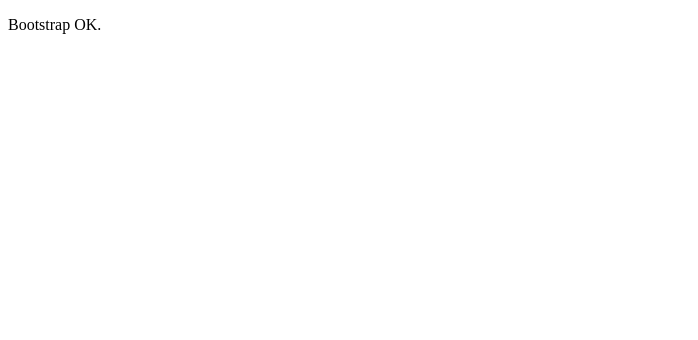
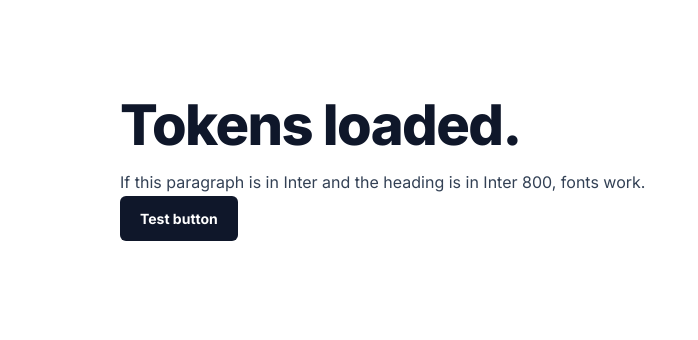
Before and after one commit to semiagenticRob/stock-up-dinners, an Astro site in the folder web/: page / in a window 1280 px wide. Shown: the whole page, without its empty margins (0-698 px from the left). Built offline with nearby package versions, Linux system fonts and the light colour scheme; Astro itself is replaced by a stand-in of ours.

Commit message:
feat(web): add design tokens and global styles
Co-Authored-By: Claude Sonnet 4.6 <noreply@anthropic.com>

```diff
--- a/web/src/pages/index.astro
+++ b/web/src/pages/index.astro
@@ -1,4 +1,5 @@
 ---
+import '@/styles/global.css';
 ---
 <!doctype html>
 <html lang="en">
@@ -7,6 +8,10 @@
     <title>Stock Up Dinners</title>
   </head>
   <body>
-    <p>Bootstrap OK.</p>
+    <div class="container section">
+      <h1>Tokens loaded.</h1>
+      <p class="lede">If this paragraph is in Inter and the heading is in Inter 800, fonts work.</p>
+      <button class="btn">Test button</button>
+    </div>
   </body>
 </html>
--- /dev/null
+++ b/web/src/styles/global.css
@@ -0,0 +1,160 @@
+@import "@fontsource/inter/400.css";
+@import "@fontsource/inter/500.css";
+@import "@fontsource/inter/600.css";
+@import "@fontsource/inter/700.css";
+@import "@fontsource/inter/800.css";
+@import "@fontsource/jetbrains-mono/400.css";
+@import "@fontsource/jetbrains-mono/500.css";
+
+:root {
+  /* Color tokens */
+  --c-ink: #0F172A;
+  --c-body: #334155;
+  --c-muted: #64748B;
+  --c-bg: #FFFFFF;
+  --c-bg-tint: #F8FAFC;
+  --c-border: #E2E8F0;
+  --c-accent: #DC2626;
+  --c-accent-ink: #FFFFFF;
+  --c-success: #15803D;
+
+  /* Type */
+  --f-sans: 'Inter', system-ui, -apple-system, sans-serif;
+  --f-mono: 'JetBrains Mono', ui-monospace, SFMono-Regular, Menlo, monospace;
+
+  /* Layout */
+  --container: 1120px;
+  --pad-x: 24px;
+  --pad-x-lg: 40px;
+  --section-y: 64px;
+  --section-y-lg: 96px;
+  --r-btn: 6px;
+  --r-card: 8px;
+}
+
+* { box-sizing: border-box; }
+
+html, body {
+  margin: 0;
+  padding: 0;
+  background: var(--c-bg);
+  color: var(--c-ink);
+  font-family: var(--f-sans);
+  font-size: 16px;
+  line-height: 1.55;
+  -webkit-font-smoothing: antialiased;
+  text-rendering: optimizeLegibility;
+}
+
+a { color: inherit; }
+
+img { max-width: 100%; height: auto; display: block; }
+
+button { font-family: var(--f-sans); cursor: pointer; }
+
+h1, h2, h3, h4 {
+  font-family: var(--f-sans);
+  letter-spacing: -0.02em;
+  margin: 0;
+}
+
+h1 { font-size: 56px; font-weight: 800; line-height: 1.04; letter-spacing: -0.028em; }
+h2 { font-size: 36px; font-weight: 800; line-height: 1.10; }
+h3 { font-size: 20px; font-weight: 700; line-height: 1.25; letter-spacing: -0.015em; }
+
+p { margin: 0; }
+
+@media (max-width: 780px) {
+  h1 { font-size: 38px; }
+  h2 { font-size: 28px; }
+}
+
+/* Container */
+.container {
+  max-width: var(--container);
+  margin: 0 auto;
+  padding-left: var(--pad-x);
+  padding-right: var(--pad-x);
+}
+@media (min-width: 780px) {
+  .container { padding-left: var(--pad-x-lg); padding-right: var(--pad-x-lg); }
+}
+
+/* Section */
+.section {
+  padding-top: var(--section-y);
+  padding-bottom: var(--section-y);
+}
+.section--tint {
+  background: var(--c-bg-tint);
+  border-top: 1px solid var(--c-border);
+  border-bottom: 1px solid var(--c-border);
+}
+@media (min-width: 780px) {
+  .section { padding-top: var(--section-y-lg); padding-bottom: var(--section-y-lg); }
+}
+
+/* Eyebrow */
+.eyebrow {
+  font-family: var(--f-mono);
+  font-size: 11px;
+  letter-spacing: 0.14em;
+  font-weight: 700;
+  color: var(--c-accent);
+  text-transform: uppercase;
+  margin-bottom: 10px;
+}
+
+/* Lede */
+.lede {
+  font-size: 16px;
+  color: var(--c-body);
+  line-height: 1.6;
+  max-width: 620px;
+  margin-top: 16px;
+}
+
+/* Buttons */
+.btn {
+  display: inline-flex;
+  align-items: center;
+  gap: 6px;
+  border: none;
+  padding: 14px 20px;
+  border-radius: var(--r-btn);
+  font-weight: 700;
+  font-size: 14px;
+  background: var(--c-ink);
+  color: #fff;
+  text-decoration: none;
+  transition: transform 80ms ease, box-shadow 80ms ease;
+}
+.btn:hover { transform: translateY(-1px); box-shadow: 0 1px 0 rgba(15,23,42,0.08); }
+.btn--secondary { background: #fff; color: var(--c-ink); border: 1px solid var(--c-border); }
+
+/* Form */
+.form { display: flex; gap: 8px; flex-wrap: wrap; max-width: 520px; }
+.form input[type="email"] {
+  flex: 1;
+  min-width: 200px;
+  border: 1px solid var(--c-border);
+  border-radius: var(--r-btn);
+  padding: 14px 16px;
+  font-family: var(--f-sans);
+  font-size: 15px;
+  color: var(--c-ink);
+  background: #fff;
+}
+.form input[type="email"]::placeholder { color: #94A3B8; }
+.form .helper { width: 100%; font-size: 12.5px; color: var(--c-muted); margin-top: 6px; }
+.form .helper--error { color: var(--c-accent); }
+.form .helper--success { color: var(--c-success); }
+.form button[disabled] { opacity: 0.6; cursor: not-allowed; }
+
+.sr-only {
+  position: absolute;
+  width: 1px; height: 1px;
+  padding: 0; margin: -1px;
+  overflow: hidden; clip: rect(0,0,0,0);
+  white-space: nowrap; border: 0;
+}
```
